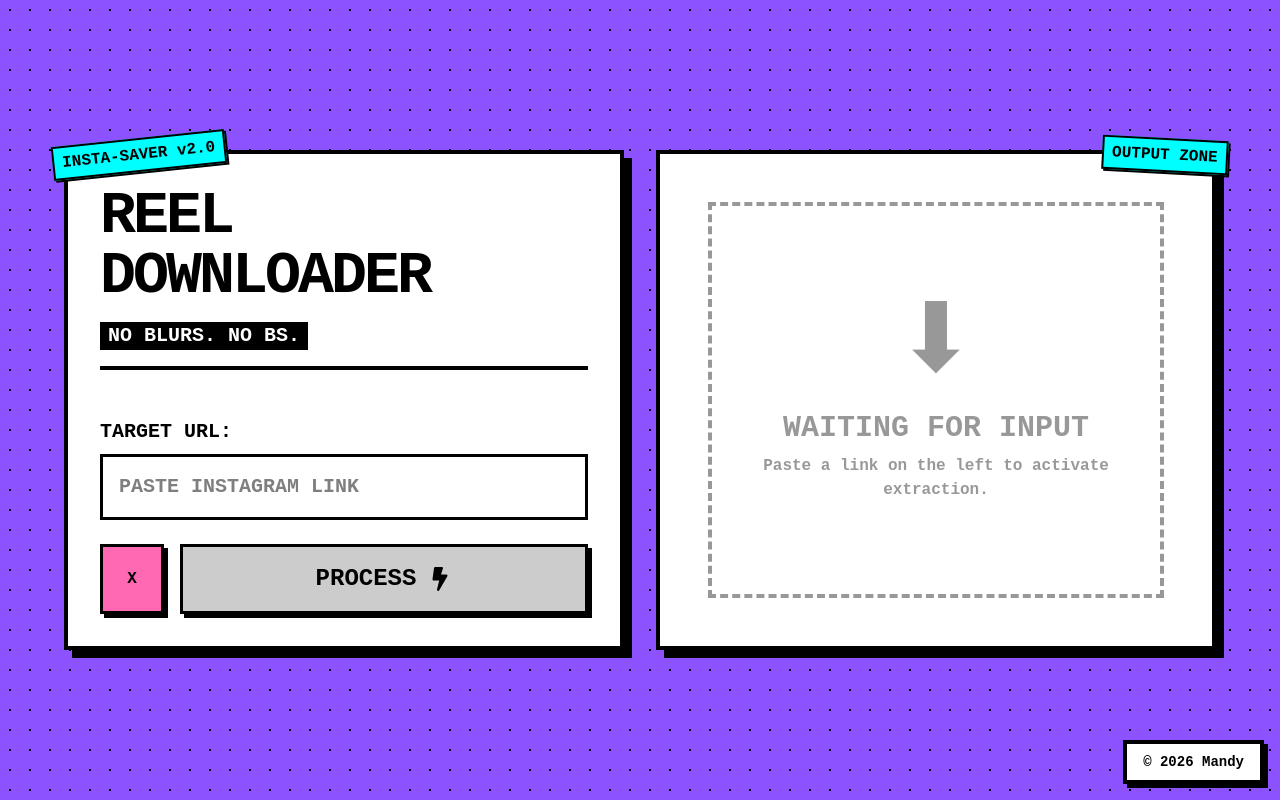
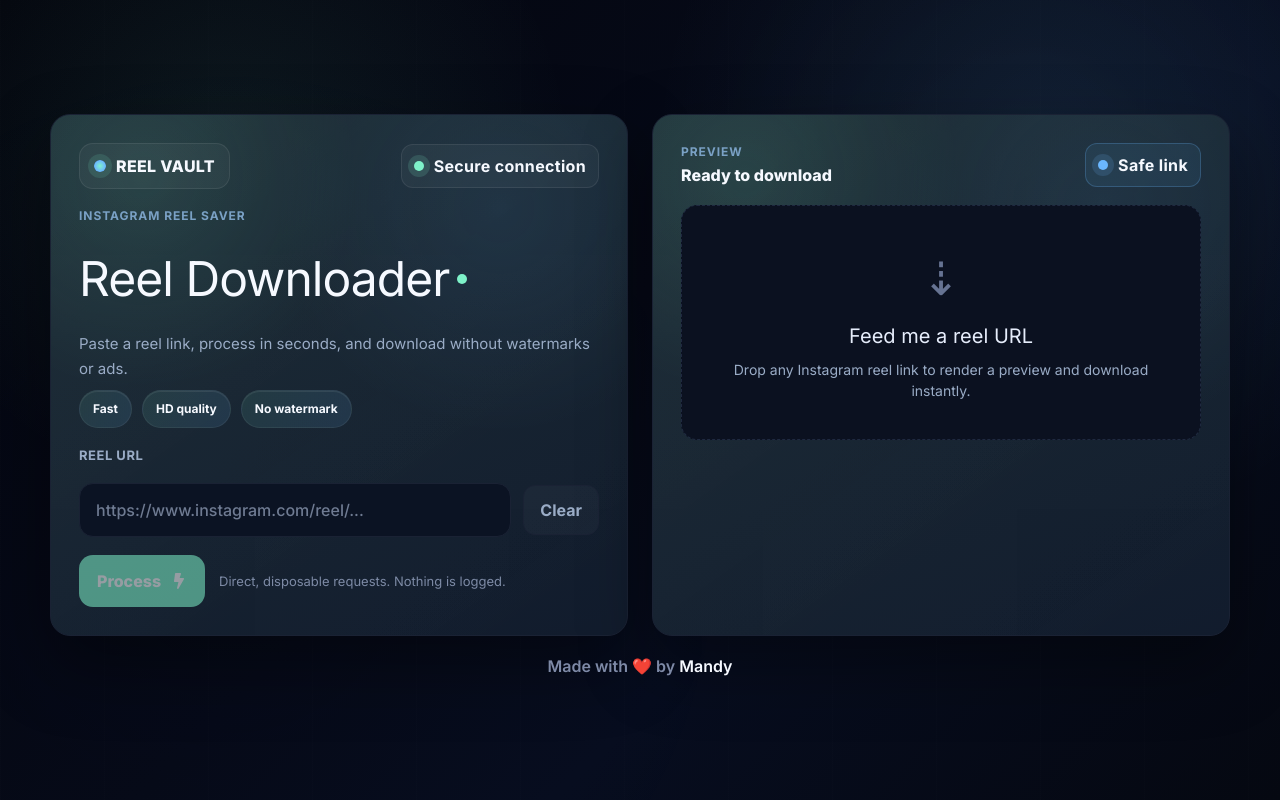
Before and after one commit to MandipKumarKanu/instagram-reels-downloader, a React (Vite) app in the folder frontend/: page / in a window 1280 px wide. Built offline with nearby package versions, Linux system fonts and the light colour scheme.

Commit message:
updated ui design

```diff
--- a/frontend/src/App.css
+++ b/frontend/src/App.css
@@ -1,75 +1,453 @@
+@import url('https://fonts.googleapis.com/css2?family=Inter:wght@400;500;600;700;800&display=swap');
 @import "tailwindcss";
 
-@theme {
-  --color-neo-bg: #8c52ff; /* Vivid Purple background */
-  --color-neo-yellow: #ffde00;
-  --color-neo-pink: #ff69b4;
-  --color-neo-cyan: #00ffff;
-  --color-neo-black: #000000;
-  --color-neo-white: #ffffff;
+:root {
+  --bg: #04060f;
+  --ink: #f6f9ff;
+  --muted: #9aacc6;
+  --accent: #7ef2c9;
+  --accent-2: #6bb7ff;
+  --accent-dark: #3dd9a4;
+  --card: #0c1220;
+  --card-2: #0f172a;
+  --border: #1a2234;
+  --soft: #0c1425;
+  --shadow: 0 28px 70px rgba(0, 0, 0, 0.38);
+  --radius: 20px;
+}
 
-  --font-neo: "Courier New", Courier, monospace;
+* {
+  box-sizing: border-box;
 }
 
 body {
-  background-color: var(--color-neo-bg);
-  background-image: radial-gradient(
-    var(--color-neo-black) 1px,
-    transparent 1px
-  );
-  background-size: 20px 20px;
-  font-family: var(--font-neo);
-  color: var(--color-neo-black);
+  margin: 0;
+  min-height: 100vh;
+  font-family: 'Inter', system-ui, -apple-system, sans-serif;
+  color: var(--ink);
+  background:
+    radial-gradient(circle at 18% 20%, rgba(126, 242, 201, 0.08), transparent 28%),
+    radial-gradient(circle at 82% 18%, rgba(107, 183, 255, 0.09), transparent 32%),
+    linear-gradient(135deg, #03050d, #060a18 45%, #070d1f 65%, #050811 100%);
+  -webkit-font-smoothing: antialiased;
 }
 
-.neo-box {
-  background-color: var(--color-neo-white);
-  border: 4px solid var(--color-neo-black);
-  box-shadow: 8px 8px 0px 0px var(--color-neo-black);
-  transition: all 0.1s ease-in-out;
+.page-shell {
+  min-height: 100dvh;
+  padding: 56px 20px 64px;
+  position: relative;
+  overflow: hidden;
+  display: flex;
+  flex-direction: column;
+  align-items: center;
+  justify-content: center;
 }
 
-.neo-box:hover {
-  transform: translate(-2px, -2px);
-  box-shadow: 10px 10px 0px 0px var(--color-neo-black);
+.page-shell::before,
+.page-shell::after {
+  content: "";
+  position: absolute;
+  inset: 0;
+  background: repeating-linear-gradient(90deg, rgba(255, 255, 255, 0.04), rgba(255, 255, 255, 0.04) 1px, transparent 1px, transparent 104px);
+  opacity: 0.18;
+  pointer-events: none;
 }
 
-.neo-input {
-  border: 3px solid var(--color-neo-black);
-  border-radius: 0;
-  font-weight: bold;
-}
-.neo-input:focus {
-  outline: none;
-  background-color: var(--color-neo-yellow);
+.page-shell::after {
+  background:
+    radial-gradient(circle at 80% 24%, rgba(126, 242, 201, 0.16), transparent 30%),
+    radial-gradient(circle at 18% 70%, rgba(12, 20, 37, 0.65), transparent 42%);
 }
 
-.neo-btn {
-  background-color: var(--color-neo-pink);
-  border: 3px solid var(--color-neo-black);
-  color: var(--color-neo-black);
-  font-weight: 900;
-  text-transform: uppercase;
-  box-shadow: 4px 4px 0px 0px var(--color-neo-black);
-  transition: all 0.1s;
+.page-grid {
+  position: relative;
+  z-index: 1;
+  max-width: 1180px;
+  margin: 0 auto;
+  display: grid;
+  gap: 24px;
+  grid-template-columns: 1fr;
+  width: 100%;
+  align-items: stretch;
 }
 
-.neo-btn:active {
-  transform: translate(4px, 4px);
-  box-shadow: 0px 0px 0px 0px var(--color-neo-black);
+@media (min-width: 1024px) {
+  .page-grid {
+    grid-template-columns: 1fr 1fr;
+  }
 }
 
-.neo-btn:disabled {
-  background-color: #cccccc;
+.panel {
+  background: linear-gradient(145deg, rgba(255, 255, 255, 0.02), rgba(255, 255, 255, 0)) border-box,
+    linear-gradient(160deg, rgba(126, 242, 201, 0.1), rgba(107, 183, 255, 0.06)) border-box,
+    var(--card);
+  border: 1px solid var(--border);
+  border-radius: var(--radius);
+  padding: 28px;
+  box-shadow: var(--shadow);
+  position: relative;
+  overflow: hidden;
+  height: 100%;
+}
+
+.panel::before {
+  content: "";
+  position: absolute;
+  inset: 0;
+  background: radial-gradient(circle at 16% 12%, rgba(126, 242, 201, 0.18), transparent 32%),
+    radial-gradient(circle at 78% 18%, rgba(107, 183, 255, 0.14), transparent 36%),
+    linear-gradient(145deg, rgba(255, 255, 255, 0.04), rgba(255, 255, 255, 0));
+  opacity: 0.6;
+  pointer-events: none;
+}
+
+.panel > * {
+  position: relative;
+  z-index: 1;
+}
+
+.panel-input {
+  display: grid;
+  gap: 18px;
+  align-content: start;
+}
+
+.panel-output {
+  display: grid;
+  gap: 18px;
+  align-content: start;
+}
+
+.panel-header {
+  display: flex;
+  gap: 12px;
+  flex-wrap: wrap;
+  align-items: center;
+  justify-content: space-between;
+}
+
+.hero {
+  display: grid;
+  gap: 8px;
+}
+
+.hero h1 {
+  font-size: clamp(36px, 4vw, 48px);
+  margin: 10px 0 8px;
+  letter-spacing: -0.02em;
+  display: inline-flex;
+  align-items: center;
+  gap: 8px;
+}
+
+.dot {
+  width: 10px;
+  height: 10px;
+  border-radius: 50%;
+  background: var(--accent);
+  display: inline-block;
+}
+
+.eyebrow {
+  text-transform: uppercase;
+  letter-spacing: 0.08em;
+  font-weight: 700;
+  font-size: 12px;
+  color: #7aa1c5;
+}
+
+.lede {
+  font-size: 15px;
+  color: var(--muted);
+  max-width: 620px;
+  line-height: 1.7;
+}
+
+.chips {
+  display: flex;
+  gap: 10px;
+  flex-wrap: wrap;
+  font-weight: 700;
+  font-size: 12px;
+  color: var(--ink);
+}
+
+.chips span {
+  padding: 9px 13px;
+  border-radius: 999px;
+  border: 1px solid rgba(255, 255, 255, 0.06);
+  background: linear-gradient(120deg, rgba(126, 242, 201, 0.1), rgba(107, 183, 255, 0.12));
+  box-shadow: inset 0 1px 0 rgba(255, 255, 255, 0.08);
+}
+
+.brand-mark {
+  display: inline-flex;
+  align-items: center;
+  gap: 10px;
+  padding: 10px 14px;
+  border-radius: 14px;
+  background: rgba(255, 255, 255, 0.04);
+  border: 1px solid rgba(255, 255, 255, 0.08);
+  font-weight: 800;
+  letter-spacing: 0.02em;
+  color: var(--ink);
+  text-transform: uppercase;
+}
+
+.brand-dot {
+  width: 12px;
+  height: 12px;
+  border-radius: 50%;
+  background: radial-gradient(circle, var(--accent) 0%, var(--accent-2) 65%, #1b2435 100%);
+  box-shadow: 0 0 0 6px rgba(126, 242, 201, 0.12);
+}
+
+.status-chip {
+  display: inline-flex;
+  align-items: center;
+  gap: 10px;
+  padding: 9px 12px;
+  border-radius: 12px;
+  background: rgba(255, 255, 255, 0.04);
+  border: 1px solid rgba(255, 255, 255, 0.08);
+  color: var(--ink);
+  font-weight: 700;
+  letter-spacing: 0.02em;
+}
+
+.status-chip.soft {
+  background: rgba(107, 183, 255, 0.08);
+  border-color: rgba(107, 183, 255, 0.24);
+}
+
+.status-light {
+  width: 10px;
+  height: 10px;
+  border-radius: 50%;
+  display: inline-block;
+  box-shadow: 0 0 0 6px rgba(126, 242, 201, 0.15);
+}
+
+.status-light.online {
+  background: #7ef2c9;
+}
+
+.status-light.safe {
+  background: #6bb7ff;
+  box-shadow: 0 0 0 6px rgba(107, 183, 255, 0.15);
+}
+
+.field-label {
+  font-weight: 700;
+  font-size: 13px;
+  letter-spacing: 0.04em;
+  text-transform: uppercase;
+  color: var(--muted);
+}
+
+.field-row {
+  display: flex;
+  gap: 12px;
+  align-items: center;
+  flex-wrap: wrap;
+}
+
+.text-input {
+  flex: 1 1 320px;
+  border-radius: 14px;
+  border: 1px solid var(--border);
+  background: #0b1323;
+  padding: 14px 16px;
+  font-size: 16px;
+  font-weight: 600;
+  color: var(--ink);
+  transition: border-color 0.2s ease, box-shadow 0.2s ease;
+}
+
+.text-input::placeholder {
+  color: #6f7b92;
+  font-weight: 500;
+}
+
+.text-input:focus {
+  outline: none;
+  border-color: var(--accent);
+  box-shadow: 0 0 0 4px rgba(126, 242, 201, 0.18);
+}
+
+.ghost-btn {
+  border: 1px solid var(--border);
+  background: rgba(255, 255, 255, 0.03);
+  color: var(--muted);
+  font-weight: 700;
+  padding: 12px 16px;
+  border-radius: 12px;
+  cursor: pointer;
+  transition: color 0.2s ease, border-color 0.2s ease, transform 0.2s ease;
+}
+
+.ghost-btn:hover {
+  color: var(--ink);
+  border-color: #2b3650;
+  transform: translateY(-1px);
+}
+
+.primary-btn {
+  display: inline-flex;
+  align-items: center;
+  justify-content: center;
+  gap: 10px;
+  border: none;
+  background: var(--accent);
+  color: #ffffff;
+  font-weight: 800;
+  font-size: 16px;
+  padding: 14px 18px;
+  border-radius: 14px;
+  cursor: pointer;
+  transition: background 0.2s ease, transform 0.2s ease, box-shadow 0.2s ease;
+  text-decoration: none;
+}
+
+.spinner {
+  width: 16px;
+  height: 16px;
+  border-radius: 50%;
+  border: 2px solid rgba(255, 255, 255, 0.35);
+  border-top-color: #ffffff;
+  animation: spin 0.8s linear infinite;
+}
+
+@keyframes spin {
+  from {
+    transform: rotate(0deg);
+  }
+  to {
+    transform: rotate(360deg);
+  }
+}
+
+.primary-btn:hover {
+  background: var(--accent-dark);
+  transform: translateY(-1px);
+  box-shadow: 0 14px 32px rgba(126, 242, 201, 0.24);
+}
+
+.primary-btn:disabled {
+  opacity: 0.55;
   cursor: not-allowed;
   transform: none;
-  box-shadow: 4px 4px 0px 0px var(--color-neo-black);
+  box-shadow: none;
 }
 
-.neo-tag {
-  background-color: var(--color-neo-cyan);
-  border: 2px solid var(--color-neo-black);
-  font-weight: bold;
-  padding: 0.2rem 0.5rem;
-  box-shadow: 2px 2px 0px 0px var(--color-neo-black);
+.action-row {
+  display: flex;
+  align-items: center;
+  gap: 14px;
+  flex-wrap: wrap;
 }
+
+.hint {
+  color: #7d8aa5;
+  font-size: 13px;
+  margin: 0;
+}
+
+.alert {
+  padding: 14px 16px;
+  border-radius: 12px;
+  font-weight: 700;
+  border: 1px solid;
+}
+
+.alert-error {
+  background: rgba(255, 120, 120, 0.08);
+  color: #ffbfc0;
+  border-color: rgba(255, 120, 120, 0.32);
+}
+
+.output-body {
+  display: grid;
+  gap: 16px;
+}
+
+.preview-frame {
+  background: radial-gradient(circle at 20% 20%, rgba(126, 242, 201, 0.12), transparent 34%),
+    radial-gradient(circle at 80% 14%, rgba(107, 183, 255, 0.12), transparent 38%),
+    #050811;
+  border-radius: 18px;
+  padding: 12px;
+  border: 1px solid #1c2437;
+  box-shadow: inset 0 1px 0 rgba(255, 255, 255, 0.05), 0 24px 60px rgba(0, 0, 0, 0.3);
+  min-height: 240px;
+  max-height: 320px;
+  display: grid;
+}
+
+.preview-video {
+  width: 100%;
+  height: 100%;
+  max-height: 300px;
+  border-radius: 12px;
+  background: #02040a;
+  object-fit: contain;
+}
+
+.download-btn {
+  width: 100%;
+  text-align: center;
+}
+
+.placeholder {
+  border: 1px dashed #1f2940;
+  border-radius: 16px;
+  padding: 38px;
+  text-align: center;
+  background: #0b1120;
+  color: var(--muted);
+  display: grid;
+  gap: 8px;
+}
+
+.placeholder-icon {
+  font-size: 46px;
+  color: #667392;
+}
+
+.placeholder h2 {
+  margin: 0;
+  font-size: 20px;
+  color: #e6edfb;
+}
+
+.placeholder p {
+  margin: 0;
+  font-size: 14px;
+}
+
+.page-footer {
+  position: relative;
+  z-index: 1;
+  max-width: 1180px;
+  margin: 18px auto 0;
+  color: #7e8aa7;
+  font-weight: 600;
+}
+
+.page-footer a {
+  color: #f6f9ff;
+  text-decoration: none;
+  border-bottom: 1px solid transparent;
+  transition: border-color 0.2s ease;
+}
+
+.page-footer a:hover {
+  border-color: #f6f9ff;
+}
+
+.mini-title {
+  margin: 2px 0 0;
+  font-size: 16px;
+  font-weight: 800;
+  color: var(--ink);
+}
--- a/frontend/src/App.jsx
+++ b/frontend/src/App.jsx
@@ -41,114 +41,134 @@
   };
 
   return (
-    <div className="min-h-screen flex items-center justify-center p-4">
-      <div className="w-full max-w-6xl grid grid-cols-1 lg:grid-cols-2 gap-8 items-start">
-        <div className="neo-box p-8 relative h-full min-h-[500px] flex flex-col">
-          <div className="absolute -top-4 -left-4 neo-tag -rotate-6 z-10">
-            INSTA-SAVER v2.0
+    <div className="page-shell">
+      <div className="page-grid">
+        <section className="panel panel-input">
+          <div className="panel-header">
+            <div className="brand-mark">
+              <span className="brand-dot" /> Reel Vault
+            </div>
+            <div className="status-chip">
+              <span className="status-light online" /> Secure connection
+            </div>
           </div>
 
-          <div className="mb-8 border-b-4 border-black pb-4">
-            <h1 className="text-6xl font-black uppercase tracking-tighter leading-none break-words">
-              Reel
-              <br />
-              Downloader
+          <div className="hero">
+            <p className="eyebrow">Instagram reel saver</p>
+            <h1>
+              Reel Downloader
+              <span className="dot" />
             </h1>
-            <p className="font-bold mt-4 bg-black text-white inline-block px-2 text-xl">
-              NO BLURS. NO BS.
+            <p className="lede">
+              Paste a reel link, process in seconds, and download without
+              watermarks or ads.
+            </p>
+            <div className="chips">
+              <span>Fast</span>
+              <span>HD quality</span>
+              <span>No watermark</span>
+            </div>
+          </div>
+
+          <label className="field-label" htmlFor="reel-url">
+            Reel URL
+          </label>
+          <div className="field-row">
+            <input
+              id="reel-url"
+              type="text"
+              placeholder="https://www.instagram.com/reel/..."
+              value={url}
+              onChange={(e) => setUrl(e.target.value)}
+              className="text-input"
+            />
+            <button
+              onClick={() => setUrl("")}
+              className="ghost-btn"
+              title="Clear"
+              type="button"
+            >
+              Clear
+            </button>
+          </div>
+
+          <div className="action-row">
+            <button
+              onClick={handleDownload}
+              disabled={loading || !url}
+              className="primary-btn"
+            >
+              {loading ? (
+                <>
+                  <span className="spinner" aria-hidden="true" />
+                  Processing...
+                </>
+              ) : (
+                <>
+                  Process <FaBolt />
+                </>
+              )}
+            </button>
+            <p className="hint">
+              Direct, disposable requests. Nothing is logged.
             </p>
           </div>
 
-          <div className="mt-auto space-y-6">
-            <div className="space-y-2">
-              <label className="font-black text-xl block uppercase">
-                Target URL:
-              </label>
-              <input
-                type="text"
-                placeholder="PASTE INSTAGRAM LINK"
-                value={url}
-                onChange={(e) => setUrl(e.target.value)}
-                className="neo-input w-full p-4 text-xl"
-              />
+          {error && <div className="alert alert-error">{error}</div>}
+        </section>
+
+        <section className="panel panel-output">
+          <div className="panel-header">
+            <div>
+              <p className="eyebrow">Preview</p>
+              <p className="mini-title">Ready to download</p>
             </div>
-
-            <div className="flex gap-4">
-              <button
-                onClick={() => setUrl("")}
-                className="neo-btn w-16 flex items-center justify-center bg-white hover:bg-gray-200"
-                title="Clear"
-              >
-                X
-              </button>
-              <button
-                onClick={handleDownload}
-                disabled={loading || !url}
-                className="neo-btn flex-1 py-4 text-2xl flex items-center justify-center gap-3"
-              >
-                {loading ? (
-                  "PROCESSING..."
-                ) : (
-                  <>
-                    PROCESS <FaBolt />
-                  </>
-                )}
-              </button>
+            <div className="status-chip soft">
+              <span className="status-light safe" /> Safe link
             </div>
-          </div>
-          {error && (
-            <div className="mt-6 bg-red-500 border-4 border-black p-4 font-bold text-white shadow-[4px_4px_0px_0px_rgba(0,0,0,1)]">
-              ⚠ {error}
-            </div>
-          )}
-        </div>
-
-        <div className="neo-box p-8 h-full min-h-[500px] flex flex-col relative bg-yellow-300">
-          <div className="absolute -top-4 -right-4 neo-tag rotate-3 z-10 bg-white">
-            OUTPUT ZONE
           </div>
 
           {data && data.url_list ? (
-            <div className="flex-1 flex flex-col animate-slide-up">
-              <p className="font-black mb-4 uppercase text-2xl border-b-4 border-black inline-block self-start">
-                Ready for Extraction
-              </p>
-
-              <div className="bg-black border-4 border-black flex-1 w-full relative group min-h-[300px] mb-6 shadow-[6px_6px_0px_0px_rgba(255,255,255,1)]">
+            <div className="output-body">
+              <div className="preview-frame">
                 <video
                   src={data.url_list[0]}
                   controls
-                  className="w-full h-full object-contain absolute inset-0"
+                  className="preview-video"
                 />
               </div>
-
               <a
                 href={data.url_list[0]}
                 download
                 target="_blank"
                 rel="noreferrer"
-                className="neo-btn block w-full py-5 text-center text-2xl bg-cyan-400 hover:bg-cyan-300"
+                className="primary-btn download-btn"
               >
-                <FaDownload className="inline mr-3" /> DOWNLOAD MP4
+                <FaDownload /> Download MP4
               </a>
             </div>
           ) : (
-            <div className="flex-1 flex flex-col items-center justify-center text-center opacity-40 border-4 border-dashed border-black m-4">
-              <div className="text-8xl mb-4">⬇</div>
-              <h2 className="text-3xl font-black uppercase">
-                Waiting for Input
-              </h2>
-              <p className="font-bold mt-2">
-                Paste a link on the left to activate extraction.
+            <div className="placeholder">
+              <div className="placeholder-icon">⇣</div>
+              <h2>Feed me a reel URL</h2>
+              <p>
+                Drop any Instagram reel link to render a preview and download
+                instantly.
               </p>
             </div>
           )}
-        </div>
+        </section>
       </div>
 
-      <footer className="fixed bottom-4 right-4 font-bold bg-white border-4 border-black px-4 py-2 shadow-[4px_4px_0px_0px_rgba(0,0,0,1)] z-50 text-xs md:text-sm">
-        &copy; {new Date().getFullYear()}{" "}
-        <a href="https://github.com/mandipkumarkanu">Mandy</a>
+      <footer className="page-footer">
+        Made with ❤️ by{" "}
+        <a
+          href="https://github.com/mandipkumarkanu"
+          target="_blank"
+          rel="noreferrer"
+        >
+          Mandy
+        </a>
       </footer>
     </div>
   );
```
